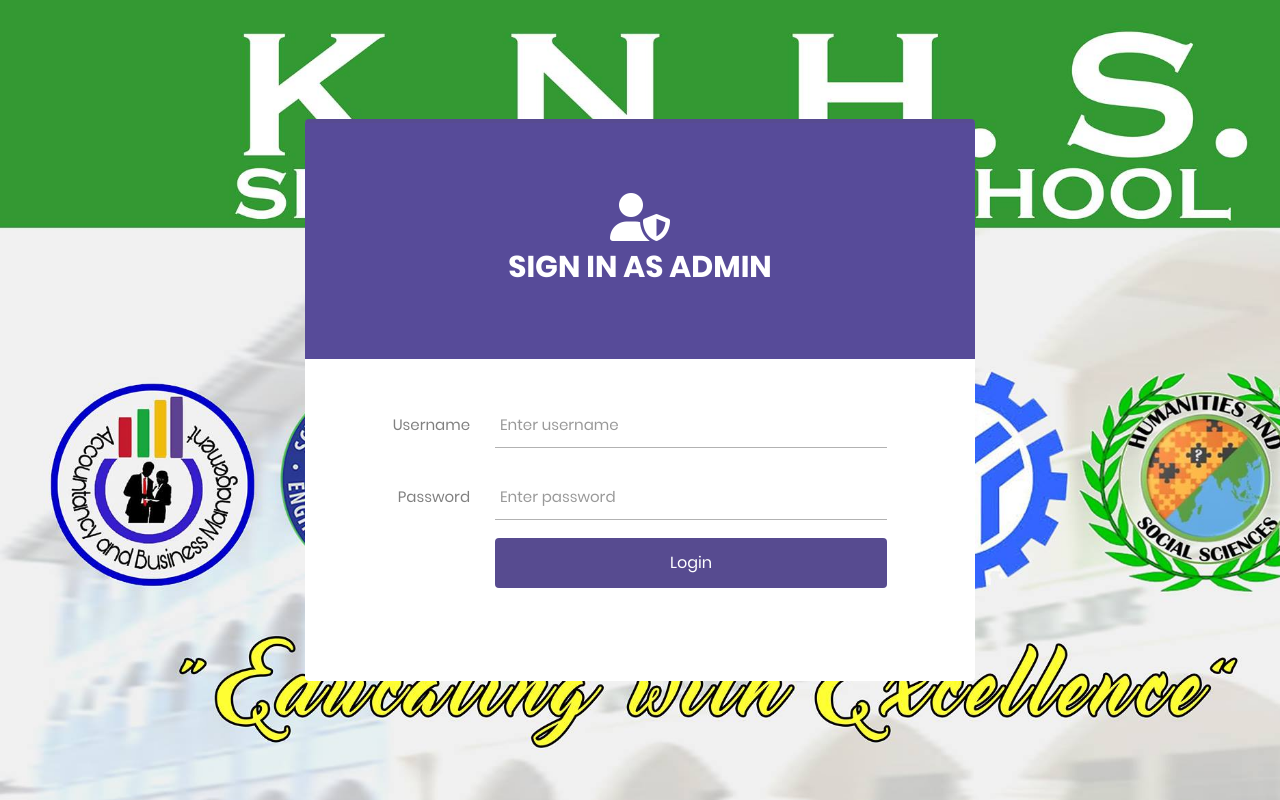
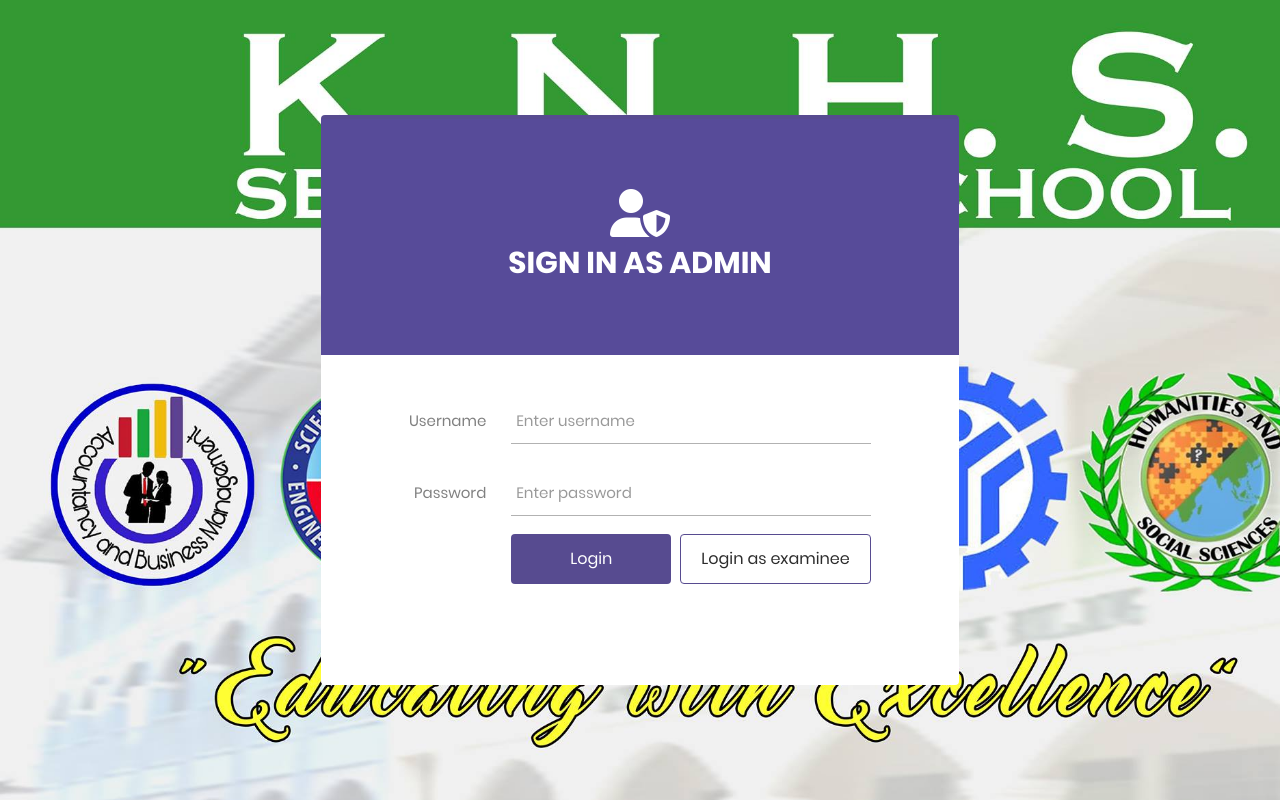
Before and after one commit to gene222-arch/oes-app, a PHP site: page /adminpanel/admin/index.php in a window 1280 px wide. Run offline with PHP 8.4, Linux system fonts and the light colour scheme; some libraries are stand-ins or nearby versions.

Commit message:
feat: update admin dashboard

```diff
--- a/adminpanel/admin/login-ui/css/main.css
+++ b/adminpanel/admin/login-ui/css/main.css
@@ -368,18 +368,6 @@ input.input100 {
 
 /*------------------------------------------------------------------
 [ Button ]*/
-.container-login100-form-btn {
-  width: 100%;
-  display: -webkit-box;
-  display: -webkit-flex;
-  display: -moz-box;
-  display: -ms-flexbox;
-  display: flex;
-  flex-wrap: wrap;
-}
-.login100-form-btn:hover {
-  background-color: #333333;
-}
 
 
 /*------------------------------------------------------------------
--- a/adminpanel/admin/login-ui/index.php
+++ b/adminpanel/admin/login-ui/index.php
@@ -16,6 +16,8 @@
 	<link rel="stylesheet" type="text/css" href="login-ui/css/main.css">
 	<script src="https://kit.fontawesome.com/274560d852.js" crossorigin="anonymous"></script>
 	<style>
+
+
 		.container-login100 {
 			background-image: url("login-ui/images/kapayapaan.jpg");
 			background-repeat: no-repeat;
@@ -26,7 +28,7 @@
 		}
 
 		.wrap-login100 {
-			width: 670px;
+			width: 51%;
 			background: #fff;
 			border-radius: 0.25rem;
 			overflow: hidden;
@@ -57,6 +59,39 @@
 			-o-transition: all 0.4s;
 			-moz-transition: all 0.4s;
 			transition: all 0.4s;
+			width: 50%;
+			margin: 0 auto;
+		}
+
+		.admin-btn {
+			display: -webkit-box;
+			display: -webkit-flex;
+			display: -moz-box;
+			display: -ms-flexbox;
+			display: flex;
+			justify-content: center;
+			align-items: center;
+			padding: 0 20px;
+			min-width: 160px;
+			height: 50px;
+			background-color: transparent;
+			border-radius: 0.25rem;
+
+			font-family: Poppins-Regular;
+			font-size: 16px;
+			color: #2c2c2c;
+			line-height: 1.2;
+			border: 0.08rem solid #574B90;
+
+			-webkit-transition: all 0.4s;
+			-o-transition: all 0.4s;
+			-moz-transition: all 0.4s;
+			transition: all 0.4s;
+		}
+
+		.admin-btn:hover {
+			background-color: #574B90;
+			color: white;
 		}
 
 		.login100-form-title::before {
@@ -97,10 +132,15 @@
 					</div>
 
 
-					<div class="container-login100-form-btn" align="right">
+					<div class="container-login100-form-btn mb-2" align="right">
 						<button type="submit" class="login100-form-btn input100">
 							Login
 						</button>
+					</div>
+					<div class="container-login100-form-btn" align="right">
+						<a href="./../../" class="admin-btn input100">
+							Login as examinee
+						</a>
 					</div>
 				</form>
 			</div>
--- a/adminpanel/admin/query/countData.php
+++ b/adminpanel/admin/query/countData.php
@@ -7,7 +7,10 @@ $selCourse = $conn->query("SELECT COUNT(cou_id) as totCourse FROM course_tbl ")-
 // Count All Exam
 $selExam = $conn->query("SELECT COUNT(ex_id) as totExam FROM exam_tbl ")->fetch(PDO::FETCH_ASSOC);
 
-
+// Count All Students
+$examineeCount = $conn
+    ->query("SELECT COUNT(exmne_id) as examinee_count FROM examinee_tbl ")
+    ->fetch(PDO::FETCH_ASSOC)['examinee_count'];
 
 
 
```
Also changed, not shown: adminpanel/admin/includes/header.php (+8 -2 lines), adminpanel/admin/pages/home.php (+35 -17 lines), includes/header.php (+12 -1 lines), adminpanel/admin/assets/images/kapayapaan.png (added), login-ui/index.php (indentation only).
